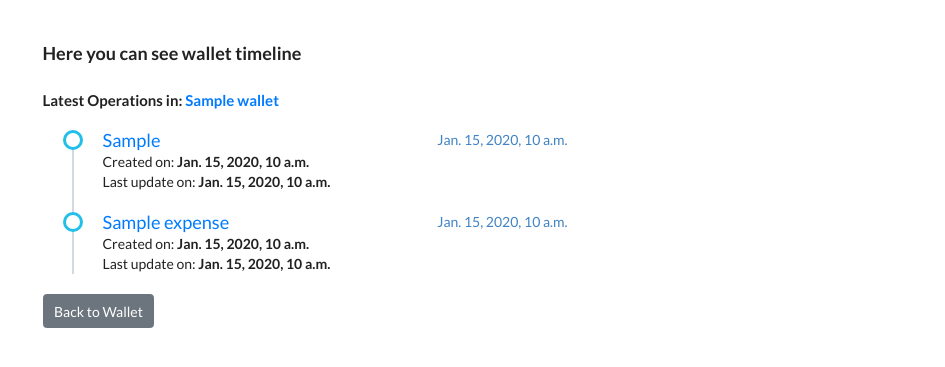
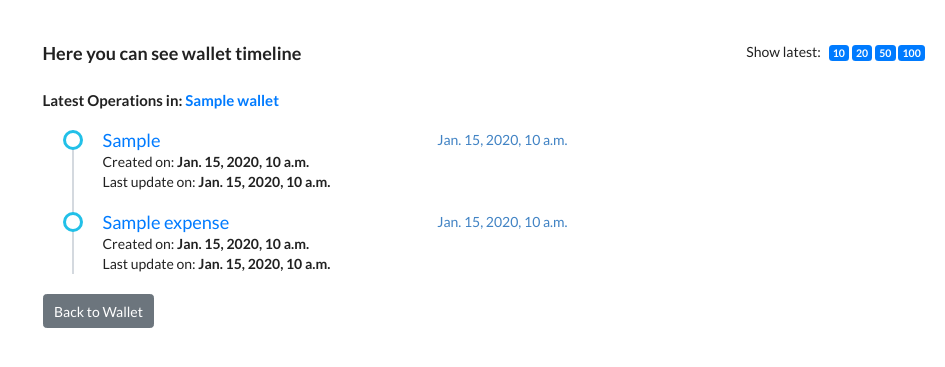
Before and after one commit to mivchal333/Wallet-App, a Django app: page /wallet/1/timeline in a window 1280 px wide. Shown: the part 48-415 px from the top of the page, without its empty margins (335-1280 px from the left). Run offline with Django 3.2, Linux system fonts and the light colour scheme; a user stored in the database is signed in; tables that the repository leaves empty hold one stand-in row (values such as "Sample post"); some libraries are stand-ins or nearby versions.

Commit message:
limiting in timeline, page icon

```diff
--- a/wallet/static/wallet/style.css
+++ b/wallet/static/wallet/style.css
@@ -143,3 +143,12 @@ ul.timeline > li:before {
     color: #007bff;
 
 }
+
+.timeline-limit-picker {
+    position: fixed;
+    right: 20px;
+}
+
+.timeline-limit-picker span {
+    margin-right: 5px;
+}
--- a/wallet/templates/wallet/base.html
+++ b/wallet/templates/wallet/base.html
@@ -15,14 +15,16 @@
     <meta charset="utf-8">
     <meta name="viewport" content="width=device-width, initial-scale=1, shrink-to-fit=no">
     <!-- semantic UI -->
-    <link rel="stylesheet" type='text/css' href="https://cdnjs.cloudflare.com/ajax/libs/semantic-ui/2.2.14/semantic.min.css">
+    <link rel="stylesheet" type='text/css'
+          href="https://cdnjs.cloudflare.com/ajax/libs/semantic-ui/2.2.14/semantic.min.css">
     <!--Chart js-->
-    <script src="https://cdnjs.cloudflare.com/ajax/libs/Chart.js/2.8.0/Chart.min.js" integrity="sha256-Uv9BNBucvCPipKQ2NS9wYpJmi8DTOEfTA/nH2aoJALw=" crossorigin="anonymous"></script>
-    <link rel="stylesheet" href="https://cdnjs.cloudflare.com/ajax/libs/Chart.js/2.8.0/Chart.min.css" integrity="sha256-aa0xaJgmK/X74WM224KMQeNQC2xYKwlAt08oZqjeF0E=" crossorigin="anonymous" />
+    <script src="https://cdnjs.cloudflare.com/ajax/libs/Chart.js/2.8.0/Chart.min.js"
+            integrity="sha256-Uv9BNBucvCPipKQ2NS9wYpJmi8DTOEfTA/nH2aoJALw=" crossorigin="anonymous"></script>
+    <link rel="stylesheet" href="https://cdnjs.cloudflare.com/ajax/libs/Chart.js/2.8.0/Chart.min.css"
+          integrity="sha256-aa0xaJgmK/X74WM224KMQeNQC2xYKwlAt08oZqjeF0E=" crossorigin="anonymous"/>
     <!-- jQuery -->
     <script src="https://code.jquery.com/jquery-3.3.1.min.js"></script>
-
-
+    <link rel="icon" href="https://img.icons8.com/cotton/64/000000/wallet--v3.png"/>
 </head>
 <body>
 <nav class="navbar navbar-expand-sm bg-dark navbar-dark">
--- a/wallet/templates/wallet/wallet/timeline.html
+++ b/wallet/templates/wallet/wallet/timeline.html
@@ -1,5 +1,12 @@
 {% extends "wallet/base.html" %}
 {% block content %}
+    <div class="timeline-limit-picker">
+        <span>Show latest:</span>
+        <a href="/wallet/{{ wallet.id }}/timeline?limit=10" class="badge badge-primary">10</a>
+        <a href="/wallet/{{ wallet.id }}/timeline?limit=20" class="badge badge-primary">20</a>
+        <a href="/wallet/{{ wallet.id }}/timeline?limit=50" class="badge badge-primary">50</a>
+        <a href="/wallet/{{ wallet.id }}/timeline?limit=100" class="badge badge-primary">100</a>
+    </div>
     <div class="container mt-5 mb-5">
         <div class="row">
             <div class="col-md-6 offset-md-3">
--- a/wallet/templates/wallet/wallet/walletDetails.html
+++ b/wallet/templates/wallet/wallet/walletDetails.html
@@ -6,7 +6,7 @@
 {% block content %}
     {% if wallet %}
         <div class="header-action-section">
-            <a href="/wallet/{{ wallet.id }}/timeline" class="btn btn-success button-right-flow"
+            <a href="/wallet/{{ wallet.id }}/timeline?limit=50" class="btn btn-success button-right-flow"
                role="button" aria-pressed="true">View Timeline</a>
             <a href="/wallet/{{ wallet.id }}/delete" class="btn btn-danger button-right-flow"
                role="button" aria-pressed="true">Delete</a>
--- a/wallet/views.py
+++ b/wallet/views.py
@@ -134,20 +134,23 @@ def walletTimeline(request, wallet_id):
             wallet = Wallet.objects.get(pk=wallet_id)
         except Wallet.DoesNotExist:
             raise Http404("Wallet does not exist")
+
+        defaultLimit = 50
+        limitParam = int(request.GET.get('limit', defaultLimit))
         incomes = Income.objects.filter(wallet=wallet_id, executionDate__isnull=False) \
-            .order_by('-createdAt')
+                      .order_by('-createdAt')[:limitParam]
+
         expenses = Expense.objects.filter(wallet=wallet_id, done=True, executionDate__isnull=False) \
-            .order_by('-createdAt')
+                       .order_by('-createdAt')[:limitParam]
 
         action_list = sorted(
             chain(incomes, expenses),
             key=lambda instance: instance.createdAt
-        )
+        )[:limitParam]
 
         context = {
             'wallet': wallet,
             'actionList': action_list,
-
         }
         return render(request, 'wallet/wallet/timeline.html', context)
     else:
```
